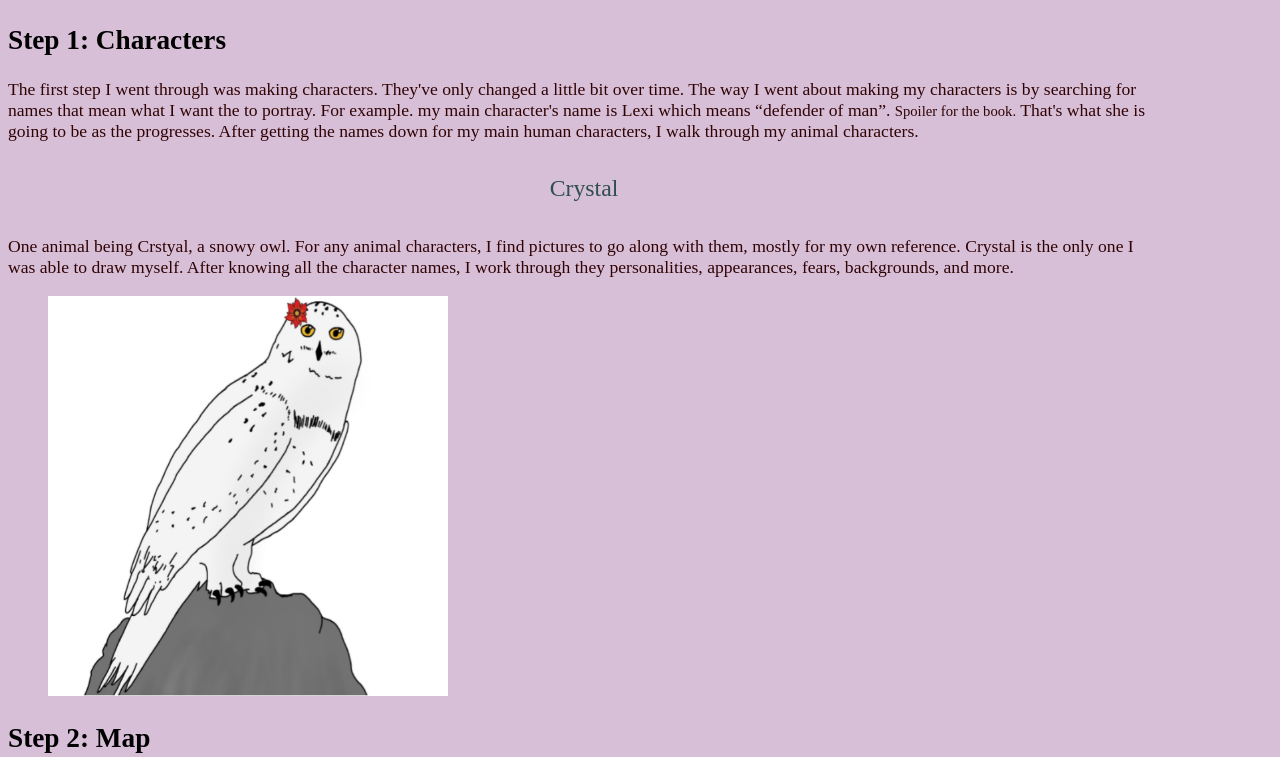
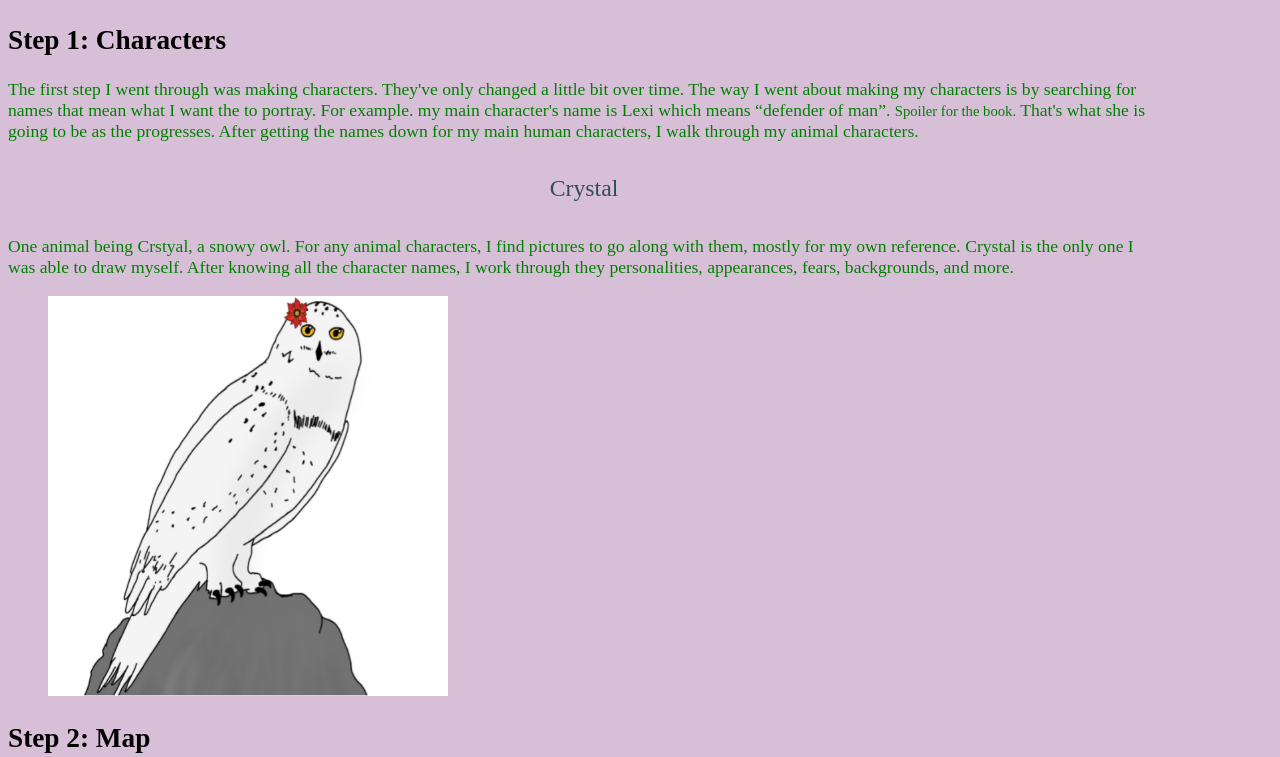
Before and after one commit to STL-WomenPlus-WebDev-March2023/js-assignment-4-html-me-something-effab, a website: page index.html in a window 1280 px wide. Shown: the part 545-1302 px from the top of the page. Drawn offline with Linux system fonts and the light colour scheme.

Commit message:
fixed green

```diff
--- a/styles.css
+++ b/styles.css
@@ -9,6 +9,10 @@ body {
 footer {
     font-size: 80%;
     text-align: center;
+}
+
+.funParagraph{
+    color:green;
 }
 
 #Crystal {
@@ -27,11 +31,3 @@ footer {
 h2{
     font-size: 155%;
 }
-
-p {
-    color:rgb(47, 3, 3)
-}
-
-#funParagraph{
-    color:green;
-}
```
